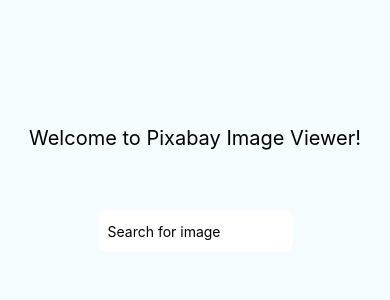
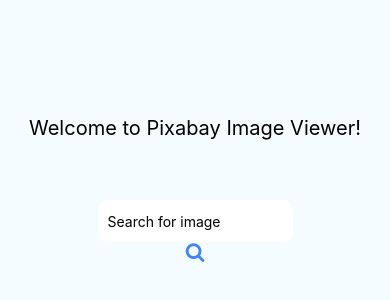
Before and after one commit to sebge-1/image-viewer, a React Native app: screen / in a window 390 px wide. Shown: the part 238-538 px from the top of the page. Built offline with nearby package versions, Linux system fonts and the light colour scheme; no server answers.

Commit message:
add search button icon to search bar,

```diff
--- a/App.js
+++ b/App.js
@@ -7,7 +7,8 @@
  */
 
 import React, {Component} from 'react';
-import { StyleSheet, Text, TextInput, View} from 'react-native';
+import { StyleSheet, Text, TextInput, TouchableHighlight, View} from 'react-native';
+import  Icon from 'react-native-vector-icons/FontAwesome';
 import { env } from './env.js'
 
 export default class App extends Component{
@@ -15,8 +16,8 @@
     query: ''
   };
 
-  fetchImages = query => {
-    console.log(query)
+  fetchImages = () => {
+    console.log(this.state.query)
   };
 
   render() {
@@ -29,6 +30,11 @@
           value={this.state.query}
           onChangeText={query => this.setState({ query })}
         />
+        <TouchableHighlight onPress = {()=>{this.fetchImages()}}>
+          <View>
+            <Icon name="search" size = {20} color = "#4285F4" />
+          </View>
+        </TouchableHighlight>
       </View>
     );
   }
```
